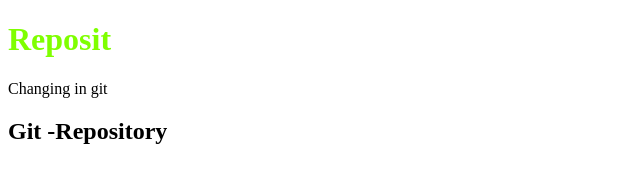
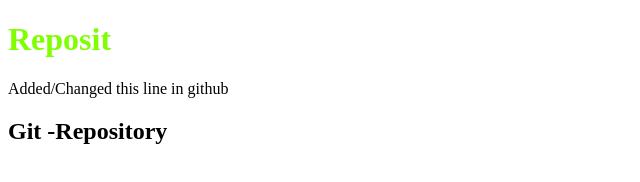
Before and after one commit to pranee29/Git-Repo, a plain HTML site: page index.html in a window 1280 px wide. Shown: the whole page, without its empty margins (0-640 px from the left). Drawn offline with Linux system fonts and the light colour scheme.

Commit message:
Update index.html

```diff
--- a/index.html
+++ b/index.html
@@ -5,7 +5,7 @@
     </head>
     <body>
         <h1 style="color: chartreuse;">Reposit</h1>
-        <p>Changing in git</p>
+        <p>Added/Changed this line in github</p>
         <h2>Git -Repository</h2>
     </body>
 </html>
```
